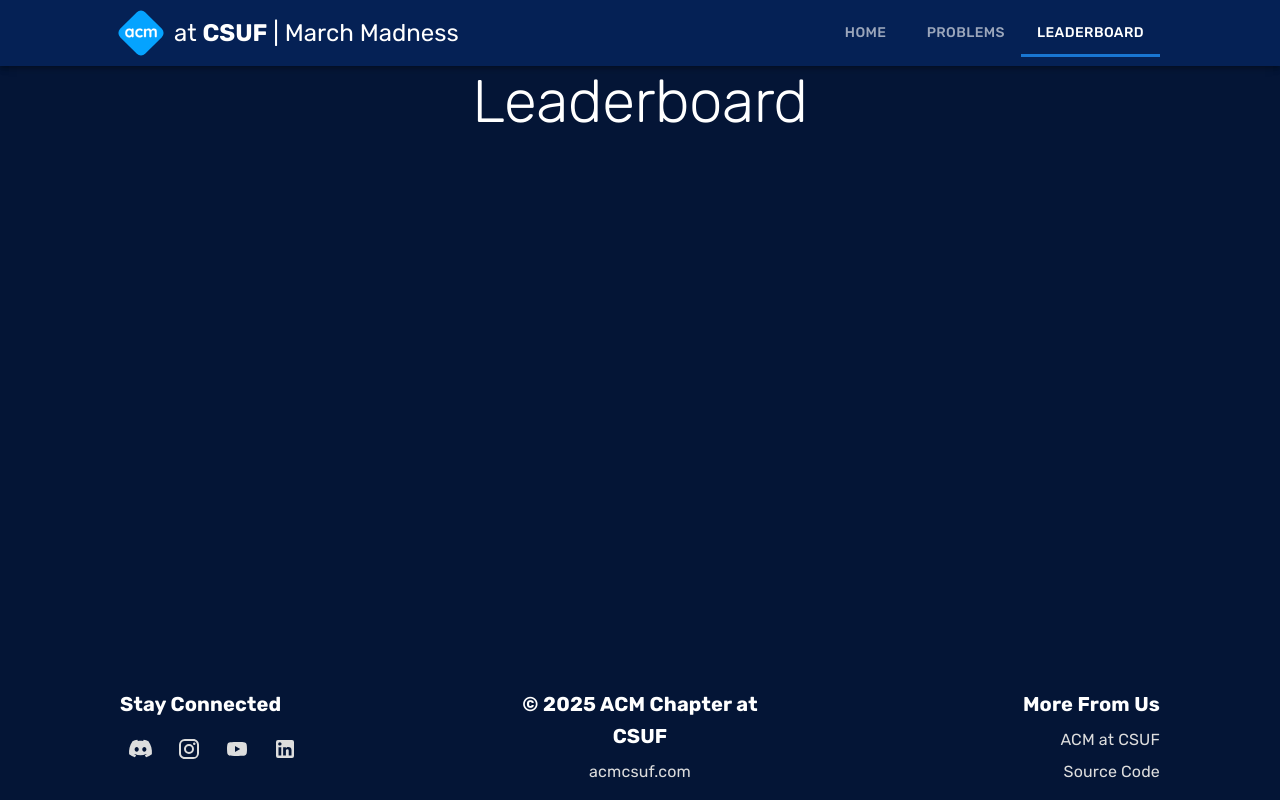
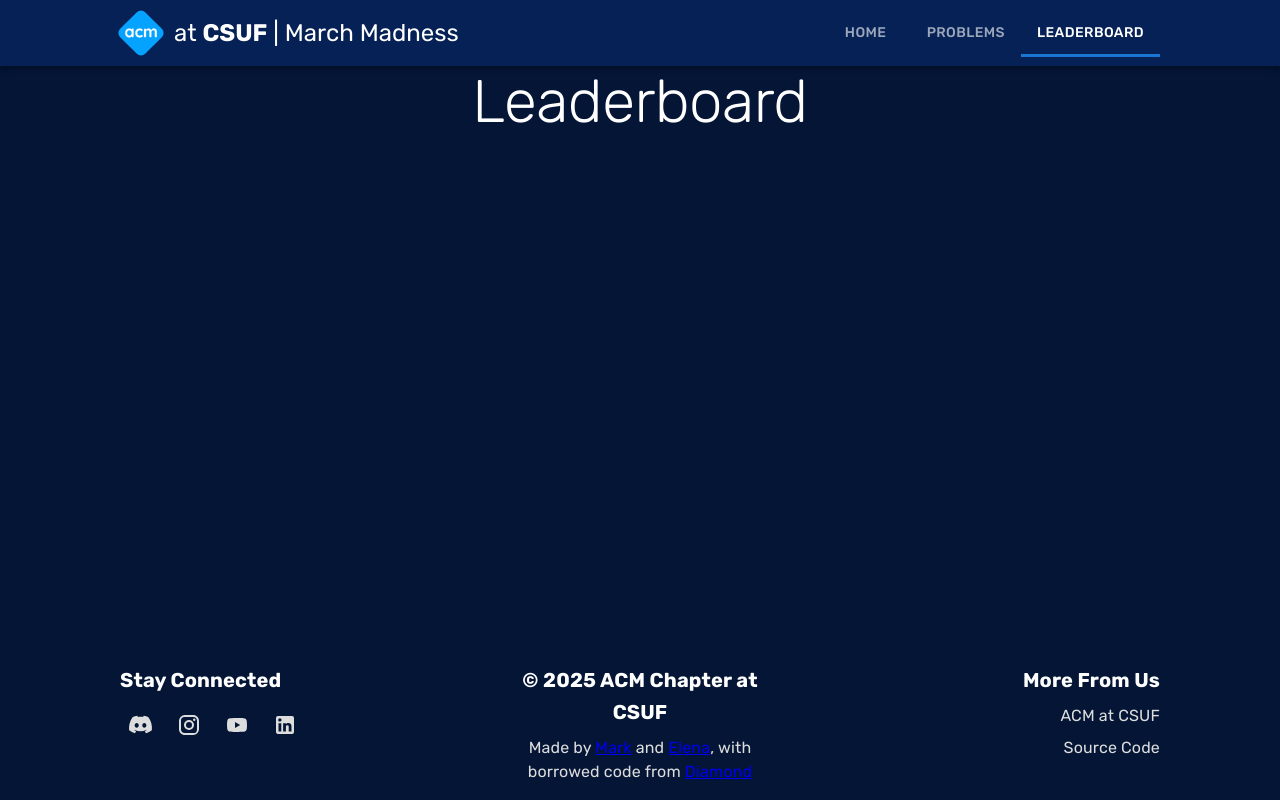
Before and after one commit to MarkRyanGarcia/acm-march-madness-2026, a React (Vite) app in the folder frontend/: page /leaderboard in a window 1280 px wide. Built offline with nearby package versions, Linux system fonts and the light colour scheme.

Commit message:
update footer

```diff
--- a/frontend/src/components/Footer.tsx
+++ b/frontend/src/components/Footer.tsx
@@ -57,9 +57,6 @@ export default function Footer() {
                         </Typography>
                         <Typography
                             variant="body1"
-                            component="a"
-                            href="https://acmcsuf.com/"
-                            target="_blank"
                             sx={{
                                 color: "#dddddd",
                                 textDecoration: "none",
@@ -69,7 +66,7 @@ export default function Footer() {
                                 },
                             }}
                         >
-                            acmcsuf.com
+                            Made by <a href='https://github.com/MarkRyanGarcia'>Mark</a> and <a href='https://github.com/elenav24'>Elena</a>, with borrowed code from <a href='https://github.com/acmCSUFDev/march-madness-2024'>Diamond</a>
                         </Typography>
                     </Stack>
                 </Grid>
```
